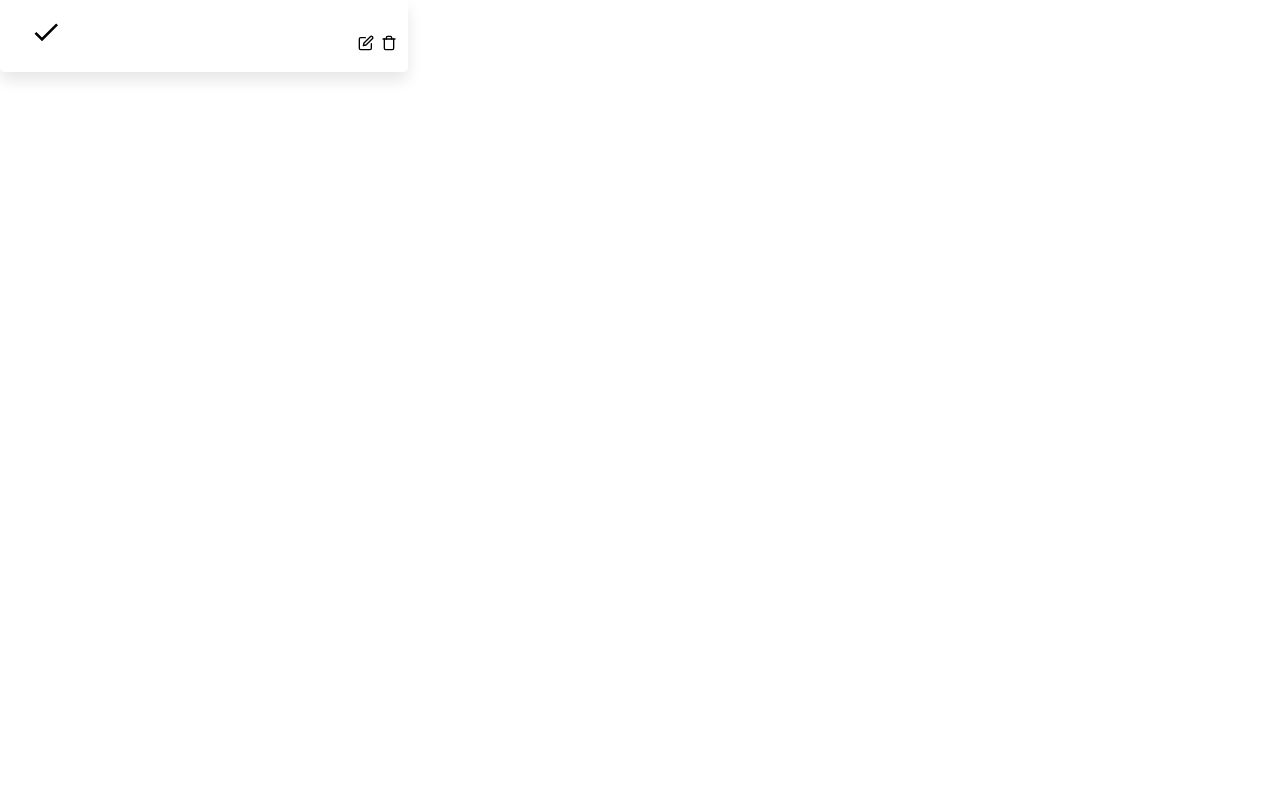
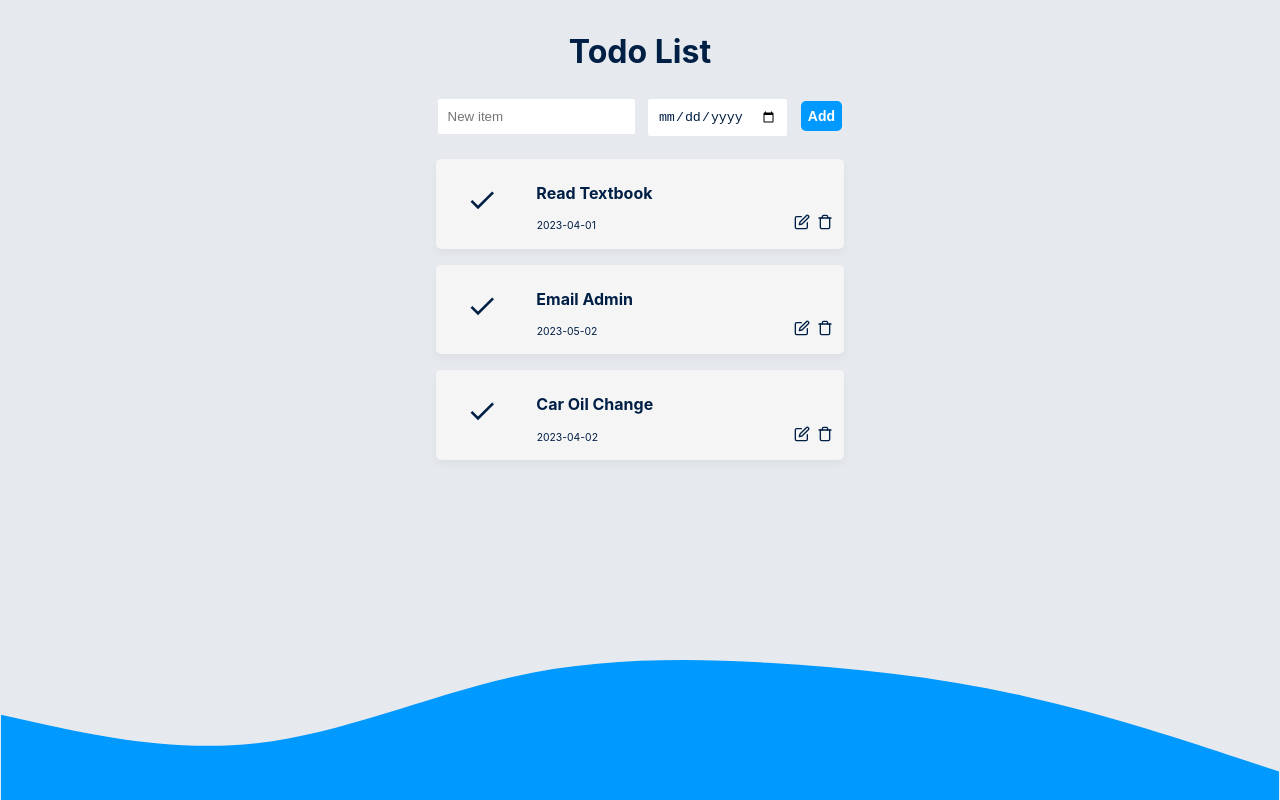
Before and after one commit to alyssaerdem/Todo-App, a React (Create React App) app in the folder client/: page / in a window 1280 px wide. Built offline with nearby package versions, Linux system fonts and the light colour scheme.

Commit message:
update styles

```diff
--- a/client/src/App.css
+++ b/client/src/App.css
@@ -1,40 +1,28 @@
 .App {
   text-align: center;
+  height: 100vh;
+  width: 100vw;
+  background-image: url("../public/wave.svg");
+  background-repeat: no-repeat;
+  background-position: 20% 100%;
+  background-size: contain;
 }
 
-.App-logo {
-  height: 40vmin;
-  pointer-events: none;
+h1 {
+  margin-top: 1em;
 }
 
-@media (prefers-reduced-motion: no-preference) {
-  .App-logo {
-    animation: App-logo-spin infinite 20s linear;
-  }
+input {
+  margin: 0.5em;
+  border-radius: 2px;
+  border: none;
+  color: #001f44;
+  padding: 0.75em;
 }
 
-.App-header {
-  background-color: #282c34;
-  min-height: 100vh;
-  display: flex;
-  flex-direction: column;
-  align-items: center;
-  justify-content: center;
-  font-size: calc(10px + 2vmin);
-  color: white;
-}
-
-.App-link {
-  color: #61dafb;
-}
-
-@keyframes App-logo-spin {
-  from {
-    transform: rotate(0deg);
-  }
-  to {
-    transform: rotate(360deg);
-  }
+input:hover {
+  box-shadow: 0 8px 16px 0 rgba(0, 0, 0, 0.1);
+  cursor: pointer;
 }
 
 .body {
--- a/client/src/App.js
+++ b/client/src/App.js
@@ -1,11 +1,11 @@
 import logo from "./logo.svg";
 import "./App.css";
-import Item from "./Item";
+import List from "./List";
 
 function App() {
   return (
     <div className="App">
-      <Item></Item>
+      <List />
     </div>
   );
 }
--- a/client/src/index.css
+++ b/client/src/index.css
@@ -1,13 +1,18 @@
 body {
   margin: 0;
-  font-family: -apple-system, BlinkMacSystemFont, 'Segoe UI', 'Roboto', 'Oxygen',
-    'Ubuntu', 'Cantarell', 'Fira Sans', 'Droid Sans', 'Helvetica Neue',
-    sans-serif;
+  font-family: Inter, sans-serif;
   -webkit-font-smoothing: antialiased;
   -moz-osx-font-smoothing: grayscale;
+  background-color: rgb(230, 233, 237);
+  color: #001f44;
 }
 
 code {
-  font-family: source-code-pro, Menlo, Monaco, Consolas, 'Courier New',
+  font-family: source-code-pro, Menlo, Monaco, Consolas, "Courier New",
     monospace;
 }
+
+html {
+  --button-color: #0099ff;
+  --item-color: rgba(248, 248, 248, 0.842);
+}
```
Also changed, not shown: client/public/wave.svg (added).
